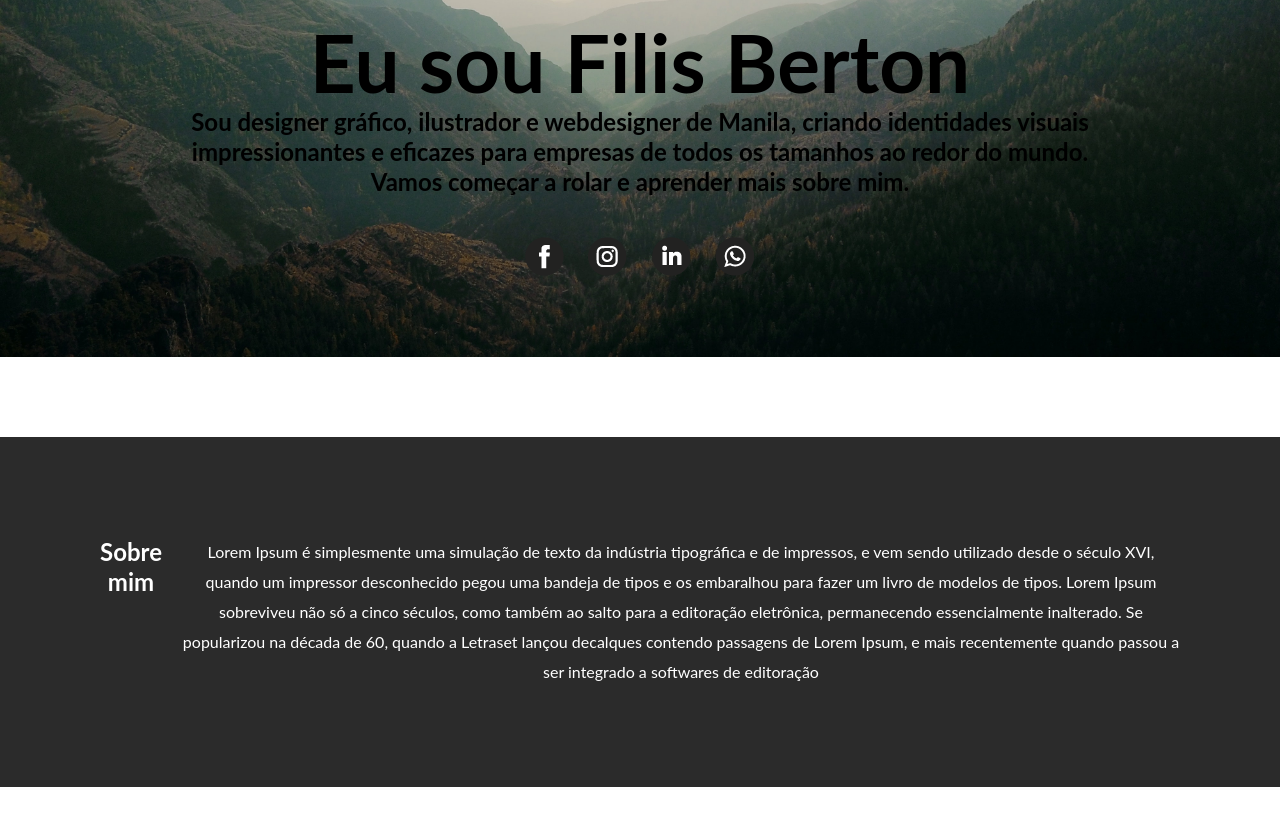
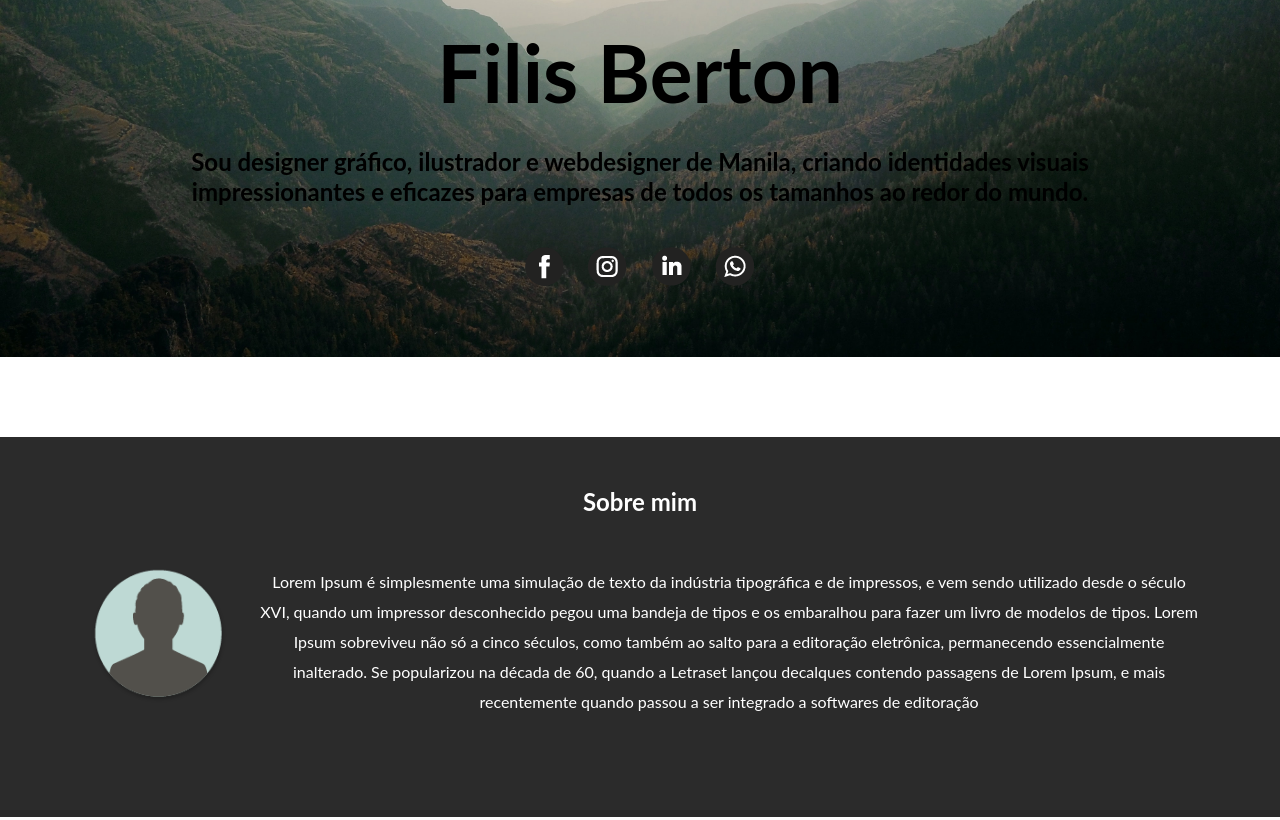
Before and after one commit to contatododhrs/site-modelo, a plain HTML site: page index.html in a window 1280 px wide. Shown: the part 363-1183 px from the top of the page. Drawn offline with Linux system fonts and the light colour scheme.

Commit message:
Add files via upload

```diff
--- a/index.html
+++ b/index.html
@@ -20,8 +20,8 @@
         </div>
 
         <div class="banner">
-            <h1>Eu sou Filis Berton</h1>
-            <h2>Sou designer gráfico, ilustrador e webdesigner de Manila, criando identidades visuais <br>impressionantes e eficazes para empresas de todos os tamanhos ao redor do mundo. <br>Vamos começar a rolar e aprender mais sobre mim.</h2>
+            <h1>Filis Berton</h1>
+            <h2>Sou designer gráfico, ilustrador e webdesigner de Manila, criando identidades visuais <br>impressionantes e eficazes para empresas de todos os tamanhos ao redor do mundo.</h2>
 
             <div class="media">
                 <a href="#"><img src="img/facebook.png"></a>
@@ -34,10 +34,10 @@
     </header>
 
     <main>
-
     <section class="sobre">
         <h2>Sobre mim</h2>
-            <img src=""
+            <section class="sobre-itens">
+                <img src="img/avatar.png" class="avatar">
                 <p>Lorem Ipsum é simplesmente uma simulação de texto da indústria
                     tipográfica e de impressos, e vem sendo utilizado desde o século XVI,
                     quando um impressor desconhecido pegou uma bandeja de tipos e os
@@ -46,6 +46,7 @@
                     eletrônica, permanecendo essencialmente inalterado. Se popularizou na década
                     de 60, quando a Letraset lançou decalques contendo passagens de Lorem Ipsum,
                     e mais recentemente quando passou a ser integrado a softwares de editoração </p>
+            </section>
     </section>
 
         <section class="experiencias">
@@ -104,7 +105,7 @@
 
     <footer>
         <section class="rodape">
-            <h3>Copyright ©2020 All rights reserved | Filis Berton</h3>
+            <p>Copyright ©2020 All rights reserved | Filis Berton</p>
         </section>
     </footer>
 
--- a/style.css
+++ b/style.css
@@ -43,7 +43,7 @@ html * {
 }
 
 .banner {
-    margin-top: 20px;
+    margin: 20px;
 }
 
 .banner hr {
@@ -53,8 +53,8 @@ html * {
 h1 {
     font-size: 80px;
     padding: 30px;
+    margin: 30px;
 }
-
 
 h3 {
     text-transform: uppercase;
@@ -69,16 +69,27 @@ img {
     padding: 10px;
 }
 
+.avatar {
+    width: 150px;
+    height: 150px;
+    padding-right: 30px;
+    object-fit: cover;
+}
+
 .sobre {
     background-color: #2B2B2B;
-    padding: 30px;
+    text-align: center;
+    padding: 50px;
     color: white;
-    padding: 100px;
-    text-align: center;
-    display: flex;
 }
 
-.sobre p {
+.sobre-itens {
+    padding: 30px;
+    display: flex;
+    align-items: center;
+}
+
+.sobre-itens p {
     padding: 20px 0px;
 }
 
@@ -145,4 +156,6 @@ h4 {
     padding: 30px;
     background-color: #0F0F0F;
     color: white;
+    text-align: center;
+    text-transform: uppercase;
 }
```
Also changed, not shown: img/avatar.png (added). Lines whose indentation alone changed are shown as unchanged.
